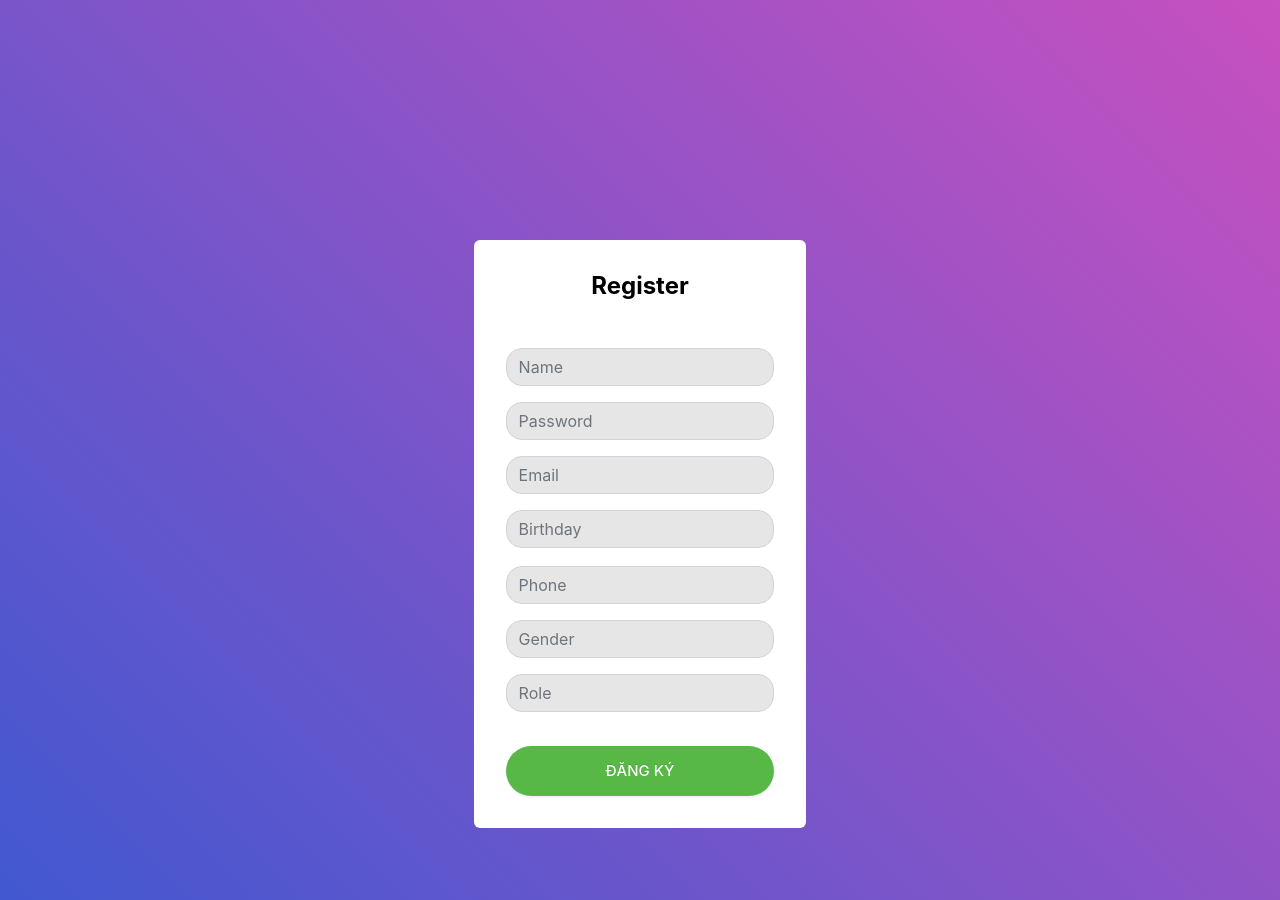
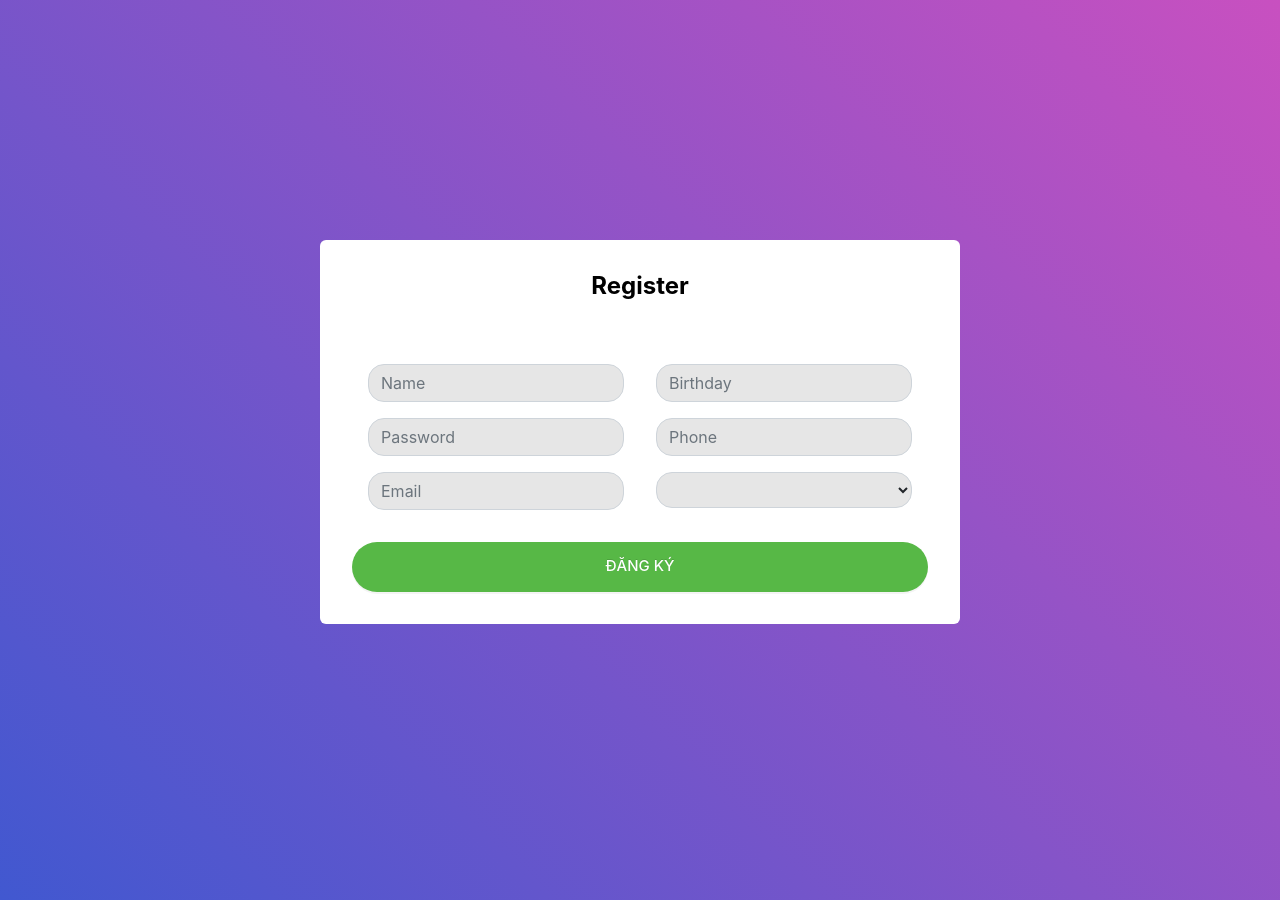
Before and after one commit to truc2203/bc27-final-fiver, a React (Create React App) app: page /register in a window 1280 px wide. Built offline with nearby package versions, Linux system fonts and the light colour scheme.

Commit message:
signin/signup fix api

```diff
--- a/src/modules/Authentication/pages/Login.jsx
+++ b/src/modules/Authentication/pages/Login.jsx
@@ -9,8 +9,8 @@ import { login } from "../slices/authSlice";
 const Login = () => {
   const { handleSubmit, control } = useForm({
     defaultValues: {
-      taiKhoan: "",
-      matKhau: "",
+      email: "",
+      password: "",
     },
     mode: "onTouched",
   });
@@ -45,7 +45,7 @@ const Login = () => {
       <p className="pb-5 login-hd text-center">Member Login</p>
 
         <Controller
-          name="taiKhoan"
+          name="email"
           control={control}
           rules={{
             required: {
@@ -55,7 +55,7 @@ const Login = () => {
           }}
           render={({ field, fieldState: { error } }) => (
             <Form.Item
-              label="Tài khoản :"
+              label="Email :"
               validateStatus={error ? "error" : ""}
               help={error?.message}
             >
@@ -65,7 +65,7 @@ const Login = () => {
         />
 
         <Controller
-          name="matKhau"
+          name="password"
           control={control}
           rules={{
             required: {
--- a/src/modules/Authentication/pages/Register.jsx
+++ b/src/modules/Authentication/pages/Register.jsx
@@ -16,10 +16,10 @@ const Register = () => {
       password: "",
       phone: "",
       birthday: "",
-      gender:'',
-      role:'',
-      skill:[],
-      certification:[]
+      gender: null,
+      role: "USER",
+      skill: ["HTML"],
+      certification: ["TOEIC"],
     },
     mode: "onTouched",
   });
@@ -34,9 +34,8 @@ const Register = () => {
     try {
       await handleRegister(values);
       navigate("/login");
-      notification.error({
+      notification.success({
         message: "Đăng ký thành công",
-
       });
     } catch (error) {
       notification.error({
@@ -53,11 +52,13 @@ const Register = () => {
   return (
     <div className="log">
       <form
-        className="form-log rounded-2"
+        className="form-reg rounded-2"
         onSubmit={handleSubmit(onSubmit, onError)}
       >
         <p className="pb-5 login-hd text-center">Register</p>
 
+        <div className="d-flex">
+          <div className="col-6 p-3">
             <div>
               <input
                 className="form-control form-register mb-3"
@@ -78,7 +79,11 @@ const Register = () => {
                   },
                 })}
               />
-          {errors.taiKhoan && <p>{errors.taiKhoan.message}</p>}
+              {errors.name && (
+                <p className="pb-3" style={{ color: "red" }}>
+                  {errors.name.message}
+                </p>
+              )}
             </div>
 
             <div>
@@ -93,7 +98,11 @@ const Register = () => {
                   },
                 })}
               />
-          {errors.matKhau && <p>{errors.matKhau.message}</p>}
+              {errors.password && (
+                <p className="pb-3" style={{ color: "red" }}>
+                  {errors.password.message}
+                </p>
+              )}
             </div>
 
             <div>
@@ -102,7 +111,10 @@ const Register = () => {
                 type="text"
                 placeholder="Email"
                 {...register("email", {
-              required: { value: true, message: "Email không được để trống" },
+                  required: {
+                    value: true,
+                    message: "Email không được để trống",
+                  },
                   pattern: {
                     value:
                       /^(([^<>()[\]\\.,;:\s@"]+(\.[^<>()[\]\\.,;:\s@"]+)*)|(".+"))@((\[[0-9]{1,3}\.[0-9]{1,3}\.[0-9]{1,3}\.[0-9]{1,3}])|(([a-zA-Z\-0-9]+\.)+[a-zA-Z]{2,}))$/,
@@ -110,24 +122,34 @@ const Register = () => {
                   },
                 })}
               />
-          {errors.email && <p>{errors.email.message}</p>}
+              {errors.email && (
+                <p className="pb-3" style={{ color: "red" }}>
+                  {errors.email.message}
+                </p>
+              )}
+            </div>
           </div>
 
+          <div className="col-6 p-3">
             <div>
               <input
-            className="form-control form-register "
+                className="form-control form-register mb-3"
                 type="text"
                 placeholder="Birthday"
                 {...register("birthday", {
                   required: {
                     value: true,
-                message: "Ngay sinh không được để trống",
+                    message: "Ngày sinh không được để trống",
                   },
                 })}
               />
-          {errors.hoTen && <p>{errors.hoTen.message}</p>}
+              {errors.birthday && (
+                <p className="pb-3" style={{ color: "red" }}>
+                  {errors.birthday.message}
+                </p>
+              )}
             </div>
-        <br />
+
             <div>
               <input
                 className="form-control form-register mb-3"
@@ -136,45 +158,38 @@ const Register = () => {
                 {...register("phone", {
                   required: {
                     value: true,
-                message: "Số Điện Thoại không được để trống",
+                    message: "Số điện thoại không được để trống",
                   },
                 })}
               />
-          {errors.soDt && <p>{errors.soDt.message}</p>}
+              {errors.phone && (
+                <p className="pb-3" style={{ color: "red" }}>
+                  {errors.phone.message}
+                </p>
+              )}
             </div>
             <div>
-          <input
-            className="form-control form-register mb-3"
-            type="text"
-            placeholder="Gender"
-            {...register("gender", {
+
+              <select className="form-selected form-register mb-3" {...register("gender", {
                   required: {
                     value: true,
-                message: "Gioo tinh không được để trống",
+                    message: "Vui lòng chọn giới tính",
                   },
-            })}
-          />
-          {errors.soDt && <p>{errors.soDt.message}</p>}
+                })} >
+                <option selected value='null'>Select Gender</option>
+                <option value="true" >Male</option>
+                <option value="false" >Female</option>
+              </select>
+              {errors.gender && (
+                <p className="pb-3" style={{ color: "red" }}>
+                  {errors.gender.message}
+                </p>
+              )}
             </div>
-        <div>
-          <input
-            className="form-control form-register mb-3"
-            type="text"
-            placeholder="Role"
-            {...register("role", {
-              required: {
-                value: true,
-                message: "Số Điện Thoại không được để trống",
-              },
-            })}
-          />
-          {errors.soDt && <p>{errors.soDt.message}</p>}
           </div>
-        <br />
-
+        </div>
         <button className="ant-btn-primary">Đăng Ký</button>
       </form>
-
     </div>
   );
 };
--- a/src/scss/Layout/Login/login.scss
+++ b/src/scss/Layout/Login/login.scss
@@ -55,6 +55,15 @@
     top: 30%;
     left: 37%;
   }
+  .form-reg {
+    background-color: white;
+    padding: 32px;
+    width: 50vw;
+    margin: auto;
+    position: absolute;
+    top: 30%;
+    left: 25%;
+  }
 
   .logOut:hover{
     color: #d10b0b;
@@ -107,3 +116,9 @@
     background: #e6e6e6;
     border-radius: 16px;
   }
+
+  .form-selected{
+    padding: 6px 12px;
+    width: 100%;
+    border: 1px solid #ced4da;
+  }
```
Lines whose indentation alone changed are shown as unchanged.
